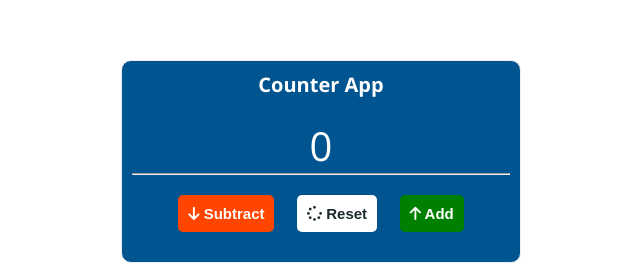
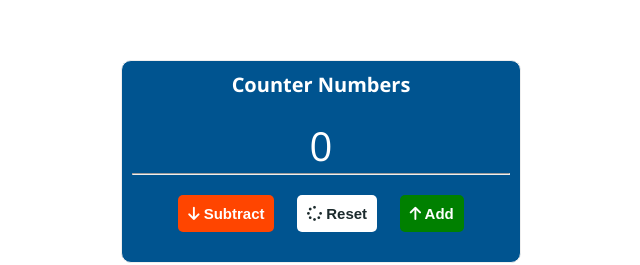
Before and after one commit to PetarJovanovic/counter-app, a plain HTML site: page index.html in a window 1280 px wide. Shown: the part 239-504 px from the top of the page, 319-959 px from the left. Drawn offline with nearby package versions, Linux system fonts and the light colour scheme.

Commit message:
Changed H1

```diff
--- a/index.html
+++ b/index.html
@@ -10,7 +10,7 @@
   <body>
     <div class="container">
       <div class="counter-div">
-        <h1>Counter App</h1>
+        <h1>Counter Numbers</h1>
         <span class="count">0</span>
         <hr />
         <div class="buttons">
```
